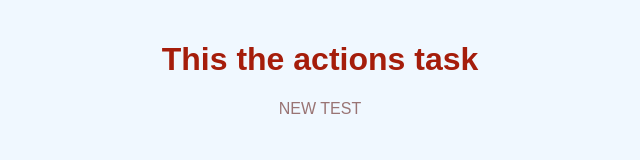
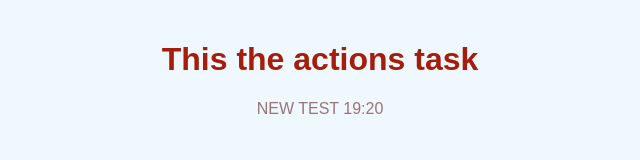
Before and after one commit to ciizao/Actions-task-and-EC2, a website: page index.html in a window 1280 px wide. Shown: the full height of the page, 320-960 px from the left. Drawn offline with Linux system fonts and the light colour scheme.

Commit message:
style: :lipstick: Add text

```diff
--- a/index.html
+++ b/index.html
@@ -8,6 +8,6 @@
 </head>
 <body>
     <h1>This the actions task</h1>
-    <p> NEW TEST</p>
+    <p> NEW TEST 19:20</p>
 </body>
 </html>
```
